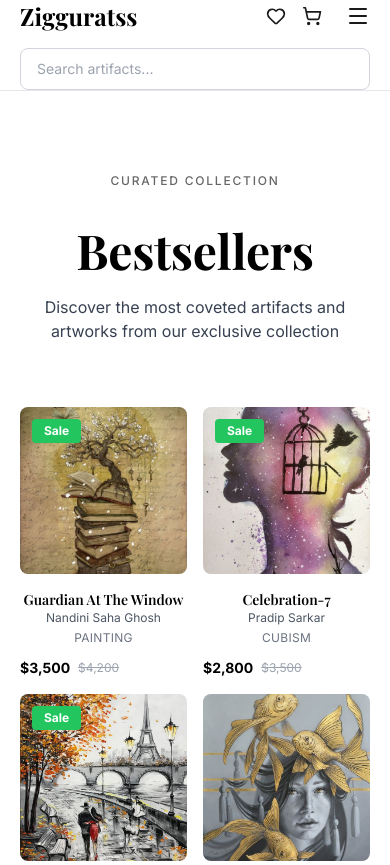
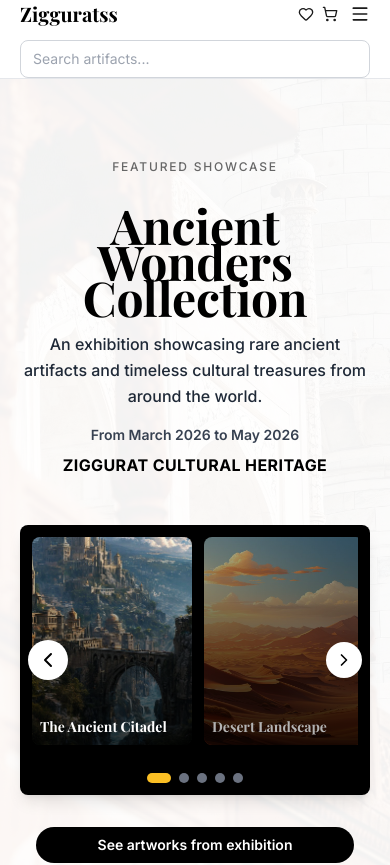
Before and after one commit to arsh-code-ux/myuser-pannel, a React (Vite) app: page / in a window 390 px wide. Shown: the top 865 px of the page. Built offline with nearby package versions, Linux system fonts and the light colour scheme.

Commit message:
Make website fully responsive - improved mobile/tablet layout for MyAddress, FeaturedExhibition, and Header components with optimized padding, typography, and touch targets

```diff
--- a/src/App.jsx
+++ b/src/App.jsx
@@ -6,7 +6,7 @@ import { MyInformation } from './components/MyInformation'
 import { MyAddress } from './components/MyAddress'
 import { MyPurchases } from './components/MyPurchases'
 import { MyStore } from './components/MyStore'
-import { ExhibitionsPage } from './components/ExhibitionsPage'
+import { FeaturedExhibition } from './components/FeaturedExhibition'
 import { BestsellerProducts } from './components/BestsellerProducts'
 import { ArtworkGallery } from './components/ArtworkGallery'
 import { FeaturedArtists } from './components/FeaturedArtists'
@@ -24,6 +24,7 @@ function App() {
 
       {currentPage === 'home' && (
         <>
+          <FeaturedExhibition />
           <BestsellerProducts />
           <ArtworkGallery />
           <FeaturedArtists />
@@ -32,10 +33,6 @@ function App() {
           <ConversationsSection />
           <Footer />
         </>
-      )}
-
-      {currentPage === 'exhibitions' && (
-        <ExhibitionsPage />
       )}
 
       {currentPage === 'my-information' && (
--- a/src/components/FeaturedExhibition.jsx
+++ b/src/components/FeaturedExhibition.jsx
@@ -36,29 +36,29 @@ export function FeaturedExhibition() {
       {/* White overlay for readability */}
       <div className="absolute inset-0 bg-white/95"></div>
 
-      <div className="luxury-container relative z-10">
-        <div className="grid grid-cols-1 md:grid-cols-2 gap-12 items-start mb-12">
+      <div className="luxury-container relative z-10 px-4 md:px-6">
+        <div className="grid grid-cols-1 md:grid-cols-2 gap-6 md:gap-8 lg:gap-12 items-start mb-8 md:mb-12">
           <div>
-            <p className="section-subtitle text-amber-600 font-semibold uppercase tracking-widest">Featured Showcase</p>
-            <h2 className="section-title text-5xl md:text-6xl font-black text-black mb-6">Ancient Wonders Collection</h2>
-            <p className="text-gray-800 text-lg leading-relaxed mb-6 font-medium">
+            <p className="section-subtitle text-amber-600 font-semibold uppercase tracking-widest text-xs md:text-sm">Featured Showcase</p>
+            <h2 className="section-title text-3xl sm:text-4xl md:text-5xl lg:text-6xl font-black text-black mb-4 md:mb-6">Ancient Wonders Collection</h2>
+            <p className="text-gray-800 text-base md:text-lg leading-relaxed mb-4 md:mb-6 font-medium">
               An exhibition showcasing rare ancient artifacts and timeless cultural treasures from around the world.
             </p>
-            <div className="space-y-3 mb-8">
-              <p className="text-gray-700 text-base font-semibold">From March 2026 to May 2026</p>
-              <p className="text-black font-bold text-lg tracking-wide">ZIGGURAT CULTURAL HERITAGE</p>
+            <div className="space-y-2 md:space-y-3 mb-6 md:mb-8">
+              <p className="text-gray-700 text-sm md:text-base font-semibold">From March 2026 to May 2026</p>
+              <p className="text-black font-bold text-base md:text-lg tracking-wide">ZIGGURAT CULTURAL HERITAGE</p>
             </div>
-            <button className="luxury-button hidden md:inline-block bg-black text-white px-8 py-3 rounded-full font-semibold hover:bg-gray-800 transition">See all exhibitions</button>
+            <button className="hidden md:inline-block bg-black text-white px-6 md:px-8 py-2 md:py-3 rounded-full font-semibold hover:bg-gray-800 transition text-sm md:text-base">See all exhibitions</button>
           </div>
 
           {/* Carousel */}
-          <div className="relative bg-black rounded-2xl overflow-hidden p-6 shadow-2xl">
-            <div className="flex gap-4 overflow-x-auto pb-4">
+          <div className="relative bg-black rounded-lg md:rounded-2xl overflow-hidden p-3 md:p-6 shadow-lg md:shadow-2xl">
+            <div className="flex gap-3 md:gap-4 overflow-x-auto pb-3 md:pb-4">
               {slides.map((slide, index) => (
                 <div
                   key={slide.id}
-                  className={`flex-shrink-0 w-56 h-72 rounded-xl overflow-hidden transition-all duration-300 cursor-pointer transform hover:scale-105 ${
-                    index === currentSlide ? 'ring-4 ring-amber-400' : 'opacity-70 hover:opacity-90'
+                  className={`flex-shrink-0 w-40 md:w-56 h-52 md:h-72 rounded-lg md:rounded-xl overflow-hidden transition-all duration-300 cursor-pointer transform hover:scale-105 ${
+                    index === currentSlide ? 'ring-3 md:ring-4 ring-amber-400' : 'opacity-70 hover:opacity-90'
                   }`}
                   onClick={() => setCurrentSlide(index)}
                 >
@@ -67,8 +67,8 @@ export function FeaturedExhibition() {
                     alt={slide.title}
                     className="w-full h-full object-cover"
                   />
-                  <div className="absolute inset-0 flex items-end justify-start p-4 bg-gradient-to-t from-black/80 via-black/40 to-transparent">
-                    <span className="text-white font-serif text-xl font-bold">{slide.title}</span>
+                  <div className="absolute inset-0 flex items-end justify-start p-2 md:p-4 bg-gradient-to-t from-black/80 via-black/40 to-transparent">
+                    <span className="text-white font-serif text-sm md:text-xl font-bold line-clamp-2">{slide.title}</span>
                   </div>
                 </div>
               ))}
@@ -77,25 +77,25 @@ export function FeaturedExhibition() {
             {/* Navigation Buttons */}
             <button
               onClick={prevSlide}
-              className="absolute left-4 top-1/2 -translate-y-1/2 bg-white rounded-full p-3 shadow-lg hover:shadow-xl hover:bg-amber-50 transition z-20"
+              className="absolute left-2 md:left-4 top-1/2 -translate-y-1/2 bg-white rounded-full p-2 md:p-3 shadow-lg hover:shadow-xl hover:bg-amber-50 transition z-20"
             >
               <ChevronLeft className="w-6 h-6 text-black" />
             </button>
             <button
               onClick={nextSlide}
-              className="absolute right-4 top-1/2 -translate-y-1/2 bg-white rounded-full p-3 shadow-lg hover:shadow-xl hover:bg-amber-50 transition z-20"
+              className="absolute right-2 md:right-4 top-1/2 -translate-y-1/2 bg-white rounded-full p-2 md:p-3 shadow-lg hover:shadow-xl hover:bg-amber-50 transition z-20"
             >
-              <ChevronRight className="w-6 h-6 text-black" />
+              <ChevronRight className="w-5 md:w-6 h-5 md:h-6 text-black" />
             </button>
 
             {/* Dots */}
-            <div className="flex justify-center gap-3 mt-6">
+            <div className="flex justify-center gap-2 md:gap-3 mt-4 md:mt-6">
               {slides.map((_, index) => (
                 <button
                   key={index}
                   onClick={() => setCurrentSlide(index)}
-                  className={`w-3 h-3 rounded-full transition ${
-                    index === currentSlide ? 'bg-amber-400 w-8' : 'bg-gray-500 hover:bg-gray-400'
+                  className={`rounded-full transition ${
+                    index === currentSlide ? 'bg-amber-400 w-6 md:w-8 h-2.5 md:h-3' : 'bg-gray-500 hover:bg-gray-400 w-2.5 md:w-3 h-2.5 md:h-3'
                   }`}
                 />
               ))}
@@ -103,8 +103,8 @@ export function FeaturedExhibition() {
           </div>
         </div>
 
-        <div className="text-center md:hidden">
-          <button className="bg-black text-white px-8 py-3 rounded-full font-semibold hover:bg-gray-800 transition">See artworks from exhibition</button>
+        <div className="text-center md:hidden px-4">
+          <button className="w-full bg-black text-white px-6 md:px-8 py-2 md:py-3 rounded-full font-semibold hover:bg-gray-800 transition text-sm md:text-base">See artworks from exhibition</button>
         </div>
       </div>
     </section>
--- a/src/components/Header.jsx
+++ b/src/components/Header.jsx
@@ -31,28 +31,28 @@ export function Header({ onNavigate }) {
 
   return (
     <header className="bg-white border-b border-gray-200 sticky top-0 z-50">
-      <div className="luxury-container py-4">
+      <div className="luxury-container py-3 md:py-4 px-4 md:px-6">
         <div className="flex items-center justify-between">
           {/* Logo */}
-          <button onClick={handleHome} className="text-2xl md:text-3xl font-serif font-bold text-black hover:text-gray-700 transition cursor-pointer">
+          <button onClick={handleHome} className="text-xl sm:text-2xl md:text-3xl font-serif font-bold text-black hover:text-gray-700 transition cursor-pointer">
             Zigguratss
           </button>
 
           {/* Search Bar - Hidden on mobile */}
-          <div className="hidden md:flex flex-1 mx-8">
+          <div className="hidden md:flex flex-1 mx-4 lg:mx-8">
             <div className="w-full relative">
               <input
                 type="text"
                 placeholder="Search artifacts..."
-                className="w-full px-5 py-2.5 border border-gray-300 rounded-lg text-sm focus:outline-none focus:ring-2 focus:ring-black focus:border-transparent transition"
+                className="w-full px-3 md:px-5 py-2 md:py-2.5 border border-gray-300 rounded-lg text-sm focus:outline-none focus:ring-2 focus:ring-black focus:border-transparent transition"
               />
             </div>
           </div>
 
           {/* Right Navigation */}
-          <div className="flex items-center gap-6 md:gap-8">
+          <div className="flex items-center gap-3 sm:gap-4 md:gap-6 lg:gap-8">
             {/* Currency Selector */}
-            <button className="hidden md:flex items-center gap-2 text-sm font-medium hover:text-gray-600 transition">
+            <button className="hidden md:flex items-center gap-2 text-xs md:text-sm font-medium hover:text-gray-600 transition">
               $ USD
             </button>
 
@@ -102,32 +102,32 @@ export function Header({ onNavigate }) {
             </div>
 
             {/* Icons */}
-            <div className="flex items-center gap-4">
-              <Heart className="w-5 h-5 cursor-pointer hover:fill-red-500 hover:text-red-500 transition duration-300" />
-              <ShoppingCart className="w-5 h-5 cursor-pointer hover:text-gray-600 transition duration-300" />
+            <div className="flex items-center gap-2 sm:gap-3 md:gap-4">
+              <Heart className="w-4 sm:w-5 h-4 sm:h-5 cursor-pointer hover:fill-red-500 hover:text-red-500 transition duration-300" />
+              <ShoppingCart className="w-4 sm:w-5 h-4 sm:h-5 cursor-pointer hover:text-gray-600 transition duration-300" />
             </div>
 
             {/* Mobile Menu Button */}
-            <button className="md:hidden" onClick={() => setIsMenuOpen(!isMenuOpen)}>
-              {isMenuOpen ? <X className="w-6 h-6" /> : <Menu className="w-6 h-6" />}
+            <button className="lg:hidden" onClick={() => setIsMenuOpen(!isMenuOpen)}>
+              {isMenuOpen ? <X className="w-5 sm:w-6 h-5 sm:h-6" /> : <Menu className="w-5 sm:w-6 h-5 sm:h-6" />}
             </button>
           </div>
         </div>
 
         {/* Mobile Search */}
-        <div className="md:hidden mt-4">
+        <div className="md:hidden mt-3">
           <input
             type="text"
             placeholder="Search artifacts..."
-            className="w-full px-4 py-2.5 border border-gray-300 rounded-lg text-sm focus:outline-none focus:ring-2 focus:ring-black"
+            className="w-full px-3 py-2 border border-gray-300 rounded-lg text-sm focus:outline-none focus:ring-2 focus:ring-black"
           />
         </div>
 
         {/* Mobile Menu */}
         {isMenuOpen && (
-          <nav className="md:hidden mt-4 py-4 border-t border-gray-200 space-y-3">
-            <a href="#" className="block text-sm font-medium hover:text-gray-600">Home</a>
-            <a href="#" className="block text-sm font-medium hover:text-gray-600">Collections</a>
+          <nav className="lg:hidden mt-3 py-3 border-t border-gray-200 space-y-2">
+            <a href="#" className="block text-xs sm:text-sm font-medium hover:text-gray-600">Home</a>
+            <a href="#" className="block text-xs sm:text-sm font-medium hover:text-gray-600">Collections</a>
             <a href="#" className="block text-sm font-medium hover:text-gray-600">About</a>
             <a href="#" className="block text-sm font-medium hover:text-gray-600">Sign in</a>
           </nav>
@@ -143,7 +143,7 @@ export function Header({ onNavigate }) {
             <button className="hover:text-gray-600 transition whitespace-nowrap">Sculptures</button>
             <button className="hover:text-gray-600 transition whitespace-nowrap">Photography</button>
             <button className="hover:text-gray-600 transition whitespace-nowrap">Collectibles</button>
-            <button onClick={() => onNavigate('exhibitions')} className="hover:text-gray-600 transition whitespace-nowrap">Exhibitions</button>
+            <button className="hover:text-gray-600 transition whitespace-nowrap">Exhibitions</button>
           </div>
         </div>
       </div>
```
Also changed, not shown: src/components/ExhibitionsPage.jsx (deleted, +0 -12 lines), src/components/MyAddress.jsx (+40 -40 lines).
